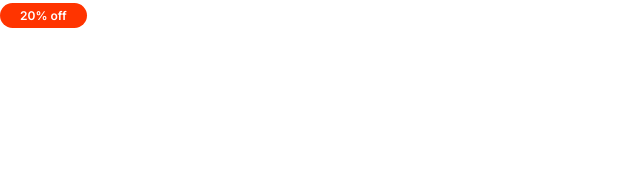
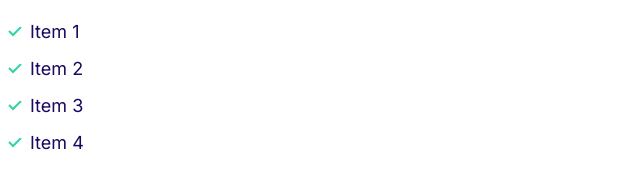
Before and after one commit to victorlevus/levussy, a plain HTML site: page index.html in a window 1280 px wide. Shown: the whole page, without its empty margins (0-640 px from the left). Drawn offline with Linux system fonts and the light colour scheme.

Commit message:
build the List component

```diff
--- a/css/style.css
+++ b/css/style.css
@@ -132,3 +132,31 @@ a {
     font-size: 1.2rem;
   }
 }
+
+/* LIST */
+.list {
+  list-style: none;
+  color: var(--color-heading);
+  padding: 0;
+}
+
+.list--inline .list__item {
+  display: inline-block;
+  margin-right: 2rem;
+}
+
+.list--tick {
+  list-style-image: url(../images/tick.svg);
+  padding-left: 3rem;
+}
+
+.list--tick .list__item {
+  padding-left: 0.5rem;
+  margin-bottom: 1rem;
+}
+
+@media screen and (min-width: 1024px) {
+  .list--tick .list__item {
+    padding-left: 0;
+  }
+}
--- a/index.html
+++ b/index.html
@@ -11,6 +11,11 @@
     <link rel="stylesheet" href="css/style.css">
 </head>
 <body>
-    <span class="badge badge--accent badge--small">20% off</span>
+    <ul class="list list--tick">
+        <li class="list__item">Item 1</li>
+        <li class="list__item">Item 2</li>
+        <li class="list__item">Item 3</li>
+        <li class="list__item">Item 4</li>
+    </ul>
 </body>
 </html>
```
Also changed, not shown: css/components/lists.html (added, +6 -0 lines), images/tick.svg (added).
